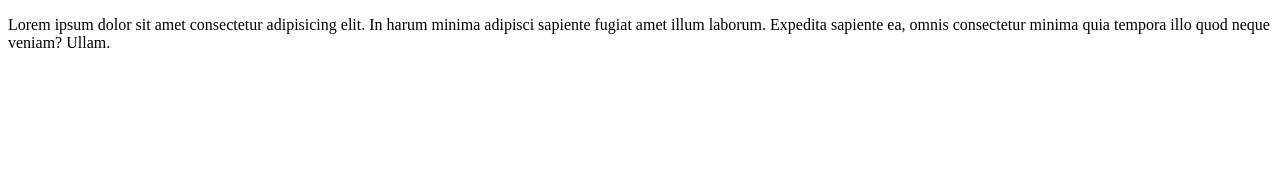
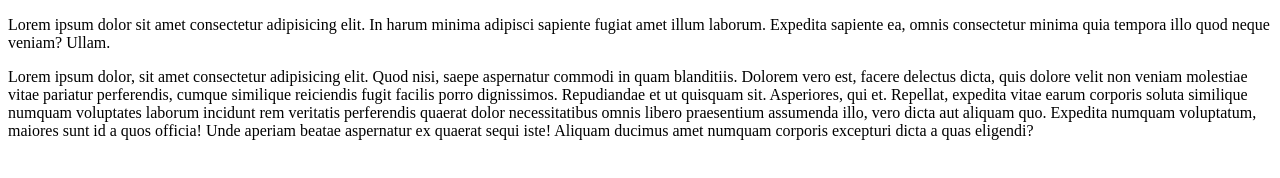
Before and after one commit to yash1223334444/customer, a plain HTML site: page index.html in a window 1280 px wide. Drawn offline with Linux system fonts and the light colour scheme.

Commit message:
add a new one paragraph

```diff
--- a/index.html
+++ b/index.html
@@ -7,5 +7,6 @@
 </head>
 <body>
     <p>Lorem ipsum dolor sit amet consectetur adipisicing elit. In harum minima adipisci sapiente fugiat amet illum laborum. Expedita sapiente ea, omnis consectetur minima quia tempora illo quod neque veniam? Ullam.</p>
+    <p>Lorem ipsum dolor, sit amet consectetur adipisicing elit. Quod nisi, saepe aspernatur commodi in quam blanditiis. Dolorem vero est, facere delectus dicta, quis dolore velit non veniam molestiae vitae pariatur perferendis, cumque similique reiciendis fugit facilis porro dignissimos. Repudiandae et ut quisquam sit. Asperiores, qui et. Repellat, expedita vitae earum corporis soluta similique numquam voluptates laborum incidunt rem veritatis perferendis quaerat dolor necessitatibus omnis libero praesentium assumenda illo, vero dicta aut aliquam quo. Expedita numquam voluptatum, maiores sunt id a quos officia! Unde aperiam beatae aspernatur ex quaerat sequi iste! Aliquam ducimus amet numquam corporis excepturi dicta a quas eligendi?</p>
 </body>
 </html>
```
